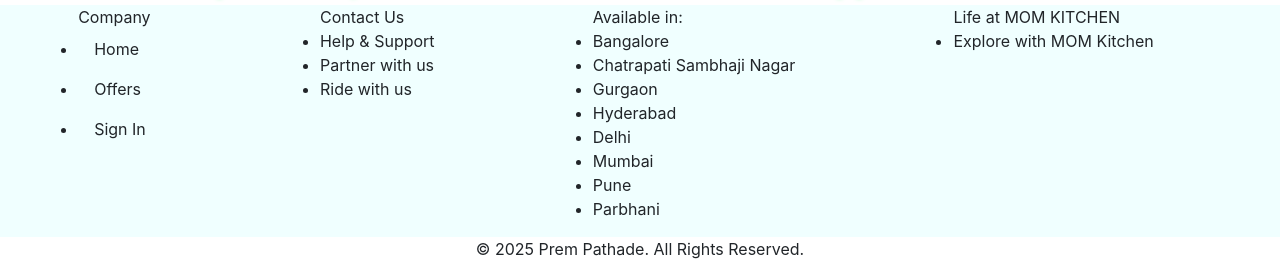
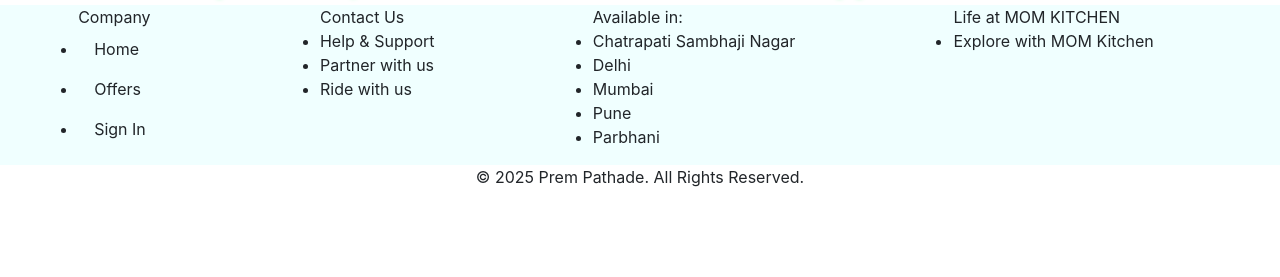
Before and after one commit to prempathade/Mom-s-Kitchen, a plain HTML site: page index.html in a window 1280 px wide. Shown: the part 669-946 px from the top of the page. After the commit the page ends 874 px from the top, so only its background shows below. Drawn offline with nearby package versions, Linux system fonts and the light colour scheme.

Commit message:
index.html

```diff
--- a/index.html
+++ b/index.html
@@ -173,10 +173,7 @@
 
                 </ul>
                 <ul id="u3">Available in:
-                    <li>Bangalore</li>
                     <li>Chatrapati Sambhaji Nagar</li>
-                    <li>Gurgaon</li>
-                    <li>Hyderabad</li>
                     <li>Delhi</li>
                     <li>Mumbai</li>
                     <li>Pune</li>
```
